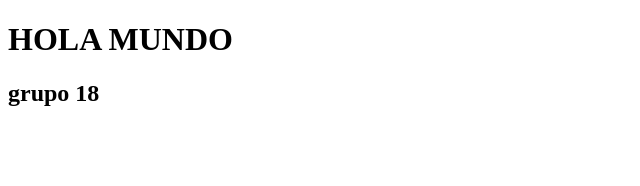
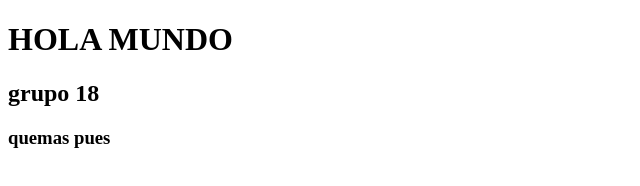
Before and after one commit to KennethValdez/Frontend-g18, a plain HTML site: page index.html in a window 1280 px wide. Shown: the whole page, without its empty margins (0-640 px from the left). Drawn offline with Linux system fonts and the light colour scheme.

Commit message:
nueva rama

```diff
--- a/index.html
+++ b/index.html
@@ -9,5 +9,6 @@
 <body>
     <h1>HOLA MUNDO</h1>
     <h2>grupo 18</h2>
+    <h3>quemas pues</h3>
 </body>
 </html>
```
